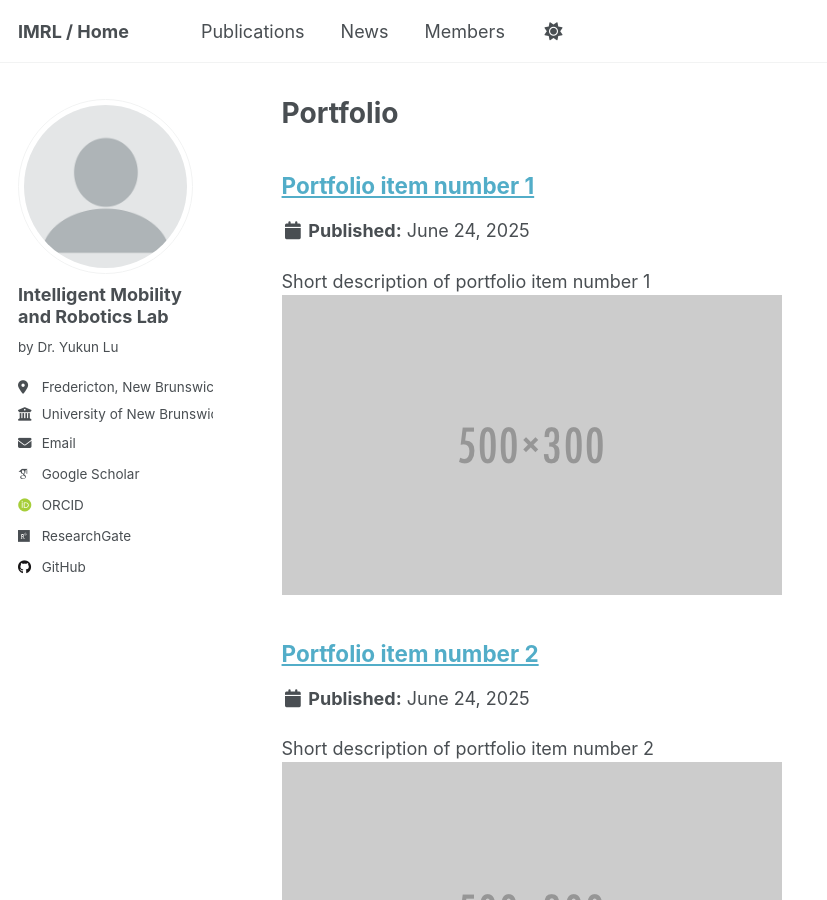
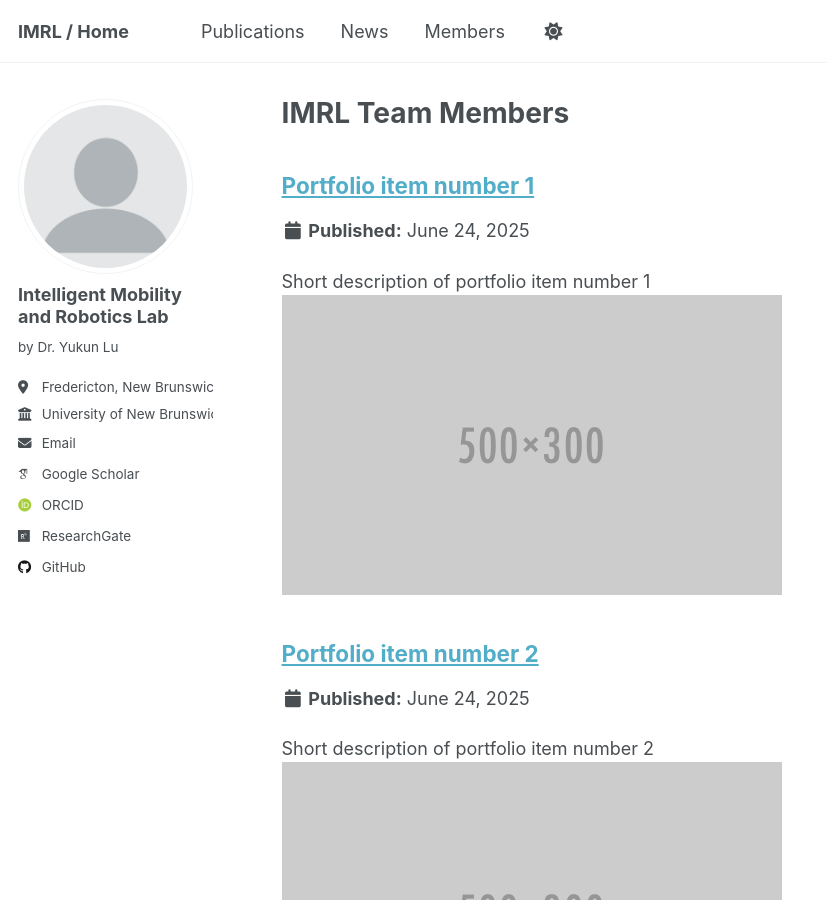
Before and after one commit to IMRL2025/IMRL2025.github.io, a Jekyll site: the page built from _pages/portfolio.html, in a window 1280 px wide and 900 px high. Shown: the whole window, without its empty margins (0-827 px from the left). Built offline with Jekyll 4.4.1, drawn with Linux system fonts in a browser that asks for light colours; some web fonts are replaced.

Commit message:
portfolio.html

```diff
--- a/_pages/portfolio.html
+++ b/_pages/portfolio.html
@@ -1,6 +1,6 @@
 ---
 layout: archive
-title: "Portfolio"
+title: "IMRL Team Members"
 permalink: /portfolio/
 author_profile: true
 ---
```
